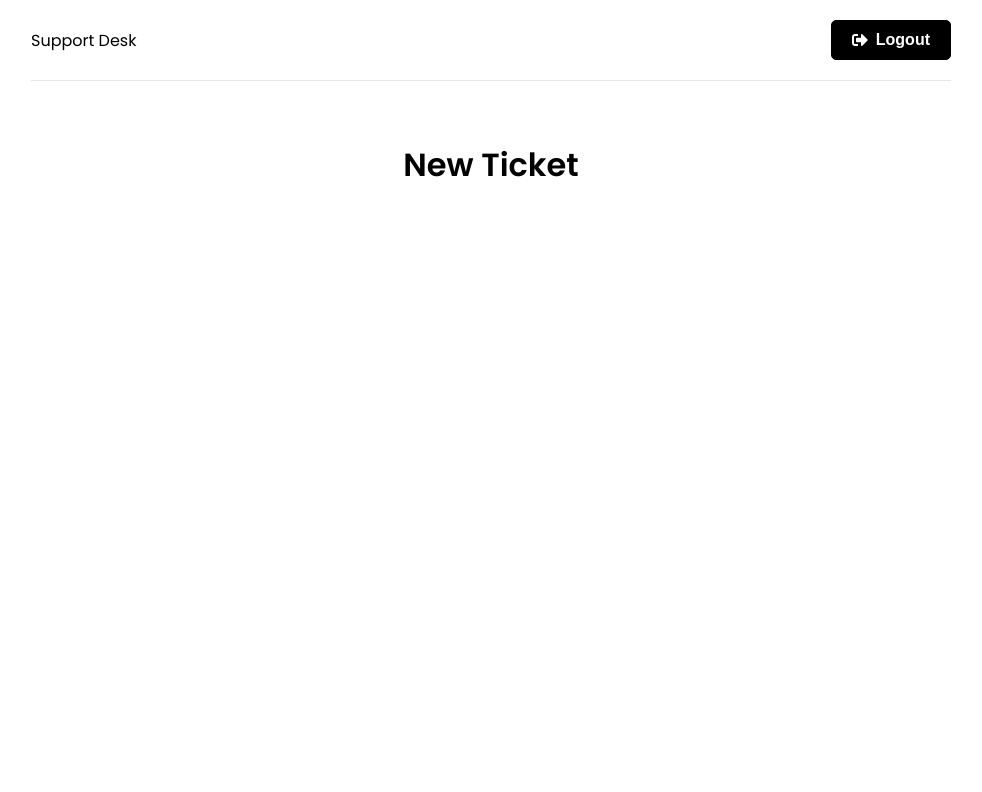
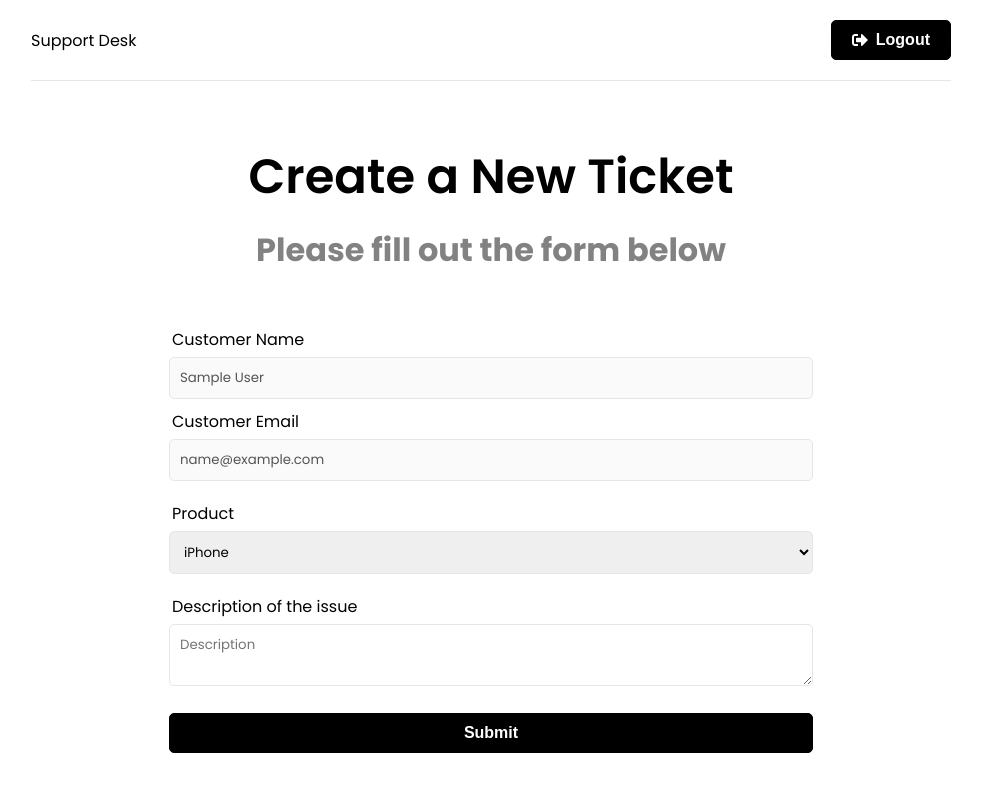
Before and after one commit to hitay-co/support-desk, a React (Create React App) app in the folder frontend/: page /new-ticket in a window 1280 px wide. Shown: the top 792 px of the page, without its empty margins (149-1131 px from the left). Built offline with nearby package versions, Linux system fonts and the light colour scheme; sample sign-in values are in the browser's storage.

Commit message:
NewTicket component created. isLoggedin now is read from redux instead of local storage.

```diff
--- a/frontend/src/components/PrivateRoute.jsx
+++ b/frontend/src/components/PrivateRoute.jsx
@@ -1,9 +1,10 @@
 import { Navigate, Outlet } from 'react-router-dom';
+import { useSelector } from 'react-redux';
 
 const PrivateRoute = () => {
-  const isLoggedIn = localStorage.getItem('user');
+  const auth = useSelector((state) => state.auth);
 
-  return isLoggedIn ? <Outlet /> : <Navigate to='/login' />;
+  return auth?.user?.token ? <Outlet /> : <Navigate to='/login' />;
 };
 
 export default PrivateRoute;
--- a/frontend/src/pages/NewTicket.jsx
+++ b/frontend/src/pages/NewTicket.jsx
@@ -1,8 +1,64 @@
+import { useState, useEffect } from 'react';
+import { useSelector } from 'react-redux';
+import { useForm } from 'react-hook-form';
+
 const NewTicket = () => {
+  const { user } = useSelector((state) => state.auth);
+
+  const { register, handleSubmit } = useForm();
+
+  const onSubmit = (formData) => {
+    console.log(formData);
+  };
   return (
-    <div>
-      <h1>New Ticket</h1>
-    </div>
+    <>
+      <section className='heading'>
+        <h1>Create a New Ticket</h1>
+        <p>Please fill out the form below</p>
+      </section>
+      <section className='form'>
+        <div className='form-group'>
+          <label>Customer Name</label>
+          <input
+            type='string'
+            className='form-control'
+            value={user.name}
+            disabled
+          />
+          <label>Customer Email</label>
+          <input
+            type='email'
+            className='form-control'
+            value={user.email}
+            disabled
+          />
+        </div>
+        <form onSubmit={handleSubmit(onSubmit)}>
+          <div className='form-group'>
+            <label>Product</label>
+            <select {...register('product')}>
+              <option>iPhone</option>
+              <option>Macbook Pro</option>
+              <option>iMac</option>
+              <option>iPad</option>
+            </select>
+          </div>
+          <div className='form-group'>
+            <label>Description of the issue</label>
+            <textarea
+              className='form-control'
+              {...register('description')}
+              placeholder='Description'
+            />
+          </div>
+          <div>
+            <button className='btn btn-block' type='submit'>
+              Submit
+            </button>
+          </div>
+        </form>
+      </section>
+    </>
   );
 };
 
```
